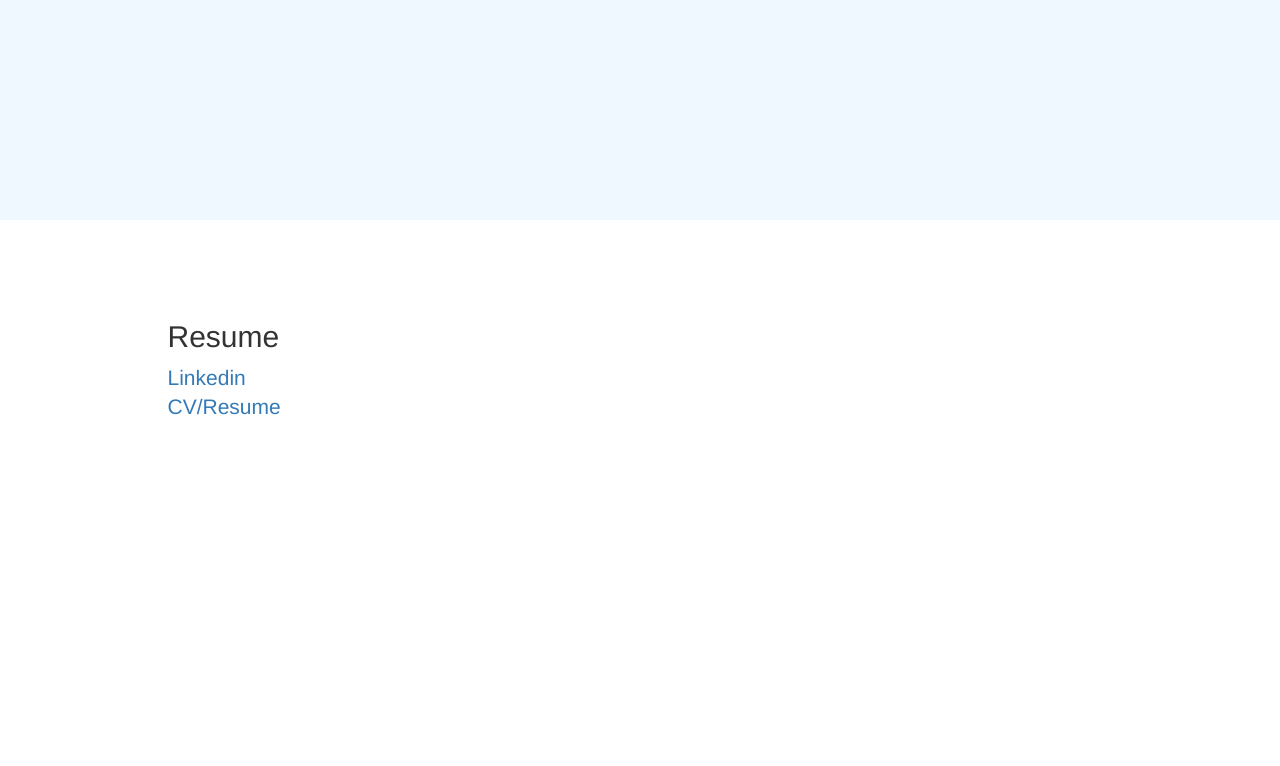
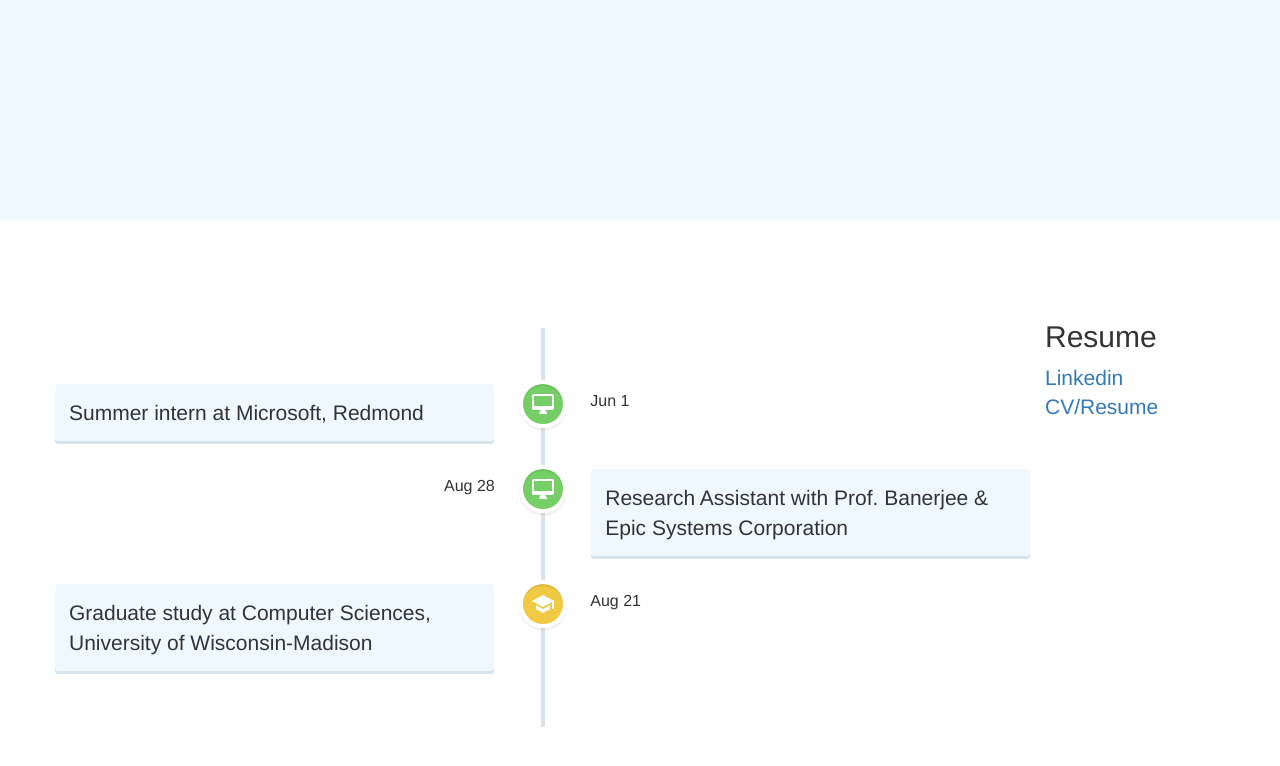
Before and after one commit to jalapao/pages, a plain HTML site: page index.html in a window 1280 px wide. Shown: the part 1380-2146 px from the top of the page. Drawn offline with Linux system fonts and the light colour scheme.

Commit message:
resume with timeline

```diff
--- a/css/index.css
+++ b/css/index.css
@@ -14,3 +14,159 @@ div.semester{
 .disappear{
 	display : none;
 }
+
+.timeline {
+  position: relative;
+  padding: 2em 0;
+}
+
+.timeline::before {
+  /* this is the vertical line */
+  content: '';
+  position: absolute;
+  top: 0;
+  left: 10px;
+  height: 100%;
+  width: 4px;
+  background: #D7E4ED;
+  /*background : #F0F8FF;*/
+}
+
+@media only screen and (min-width: 1170px) {
+  .timeline {
+    margin-top: 2em;
+    margin-bottom: 2em;
+  }
+  .timeline::before {
+    left: 50%;
+    margin-left: -2px;
+  }
+}
+
+.timeline-block{
+	position : relative;
+	margin : 2em 0;
+}
+
+.timeline-block:after {
+  content: "";
+  display: table;
+  clear: both;
+}
+
+.timeline-img {
+  position : absolute;
+  top : 0;
+  left : 0;
+  width : 40px;
+  height : 40px;
+  border-radius : 50%;
+  box-shadow : 0 0 0 4px white, inset 0 2px 0 rgba(0, 0, 0, 0.08), 0 3px 0 4px rgba(0, 0, 0, 0.05);
+}
+
+.timeline-img img {
+  display : block;
+  width : 24px;
+  height : 24px;
+  position : relative;
+  left : 50%;
+  top : 50%;
+  margin-left : -12px;
+  margin-top : -12px;
+}
+
+.work-img {
+  background : #75ce66;
+}
+
+.school-img{
+  background : #f0ca45;
+}
+
+@media only screen and (min-width: 1170px) {
+  .timeline-img {
+    width : 40px;
+    height : 40px;
+    left : 50%;
+    margin-left: -20px;
+    /* Force Hardware Acceleration in WebKit */
+    -webkit-transform : translateZ(0);
+    -webkit-backface-visibility : hidden;
+  }
+}
+
+.timeline-content {
+  position : relative;
+  margin-left : 20px;
+  background : #F0F8FF;
+  border-radius : 0.25em;
+  padding : 1em;
+  box-shadow : 0 3px 0 #d7e4ed;
+}
+
+.timeline-content:after {
+  content : "";
+  display : table;
+  clear : both;
+}
+
+/*.timeline-content p{
+  font-size : 13px;
+  margin: 1em 0;
+  line-height: 1.6;
+}*/
+
+.timeline-content p{
+	margin-bottom: 0px;
+}
+
+.timeline-date{
+	font-size : 13px;
+}
+
+/*@media only screen and (min-width: 768px) {
+  .timeline-content p{
+  	font-size : 16px;
+  }
+}*/
+
+@media only screen and (min-width: 1170px) {
+  .timeline-content{
+  	width : 45%;
+  	margin-left : 0px;
+  }
+
+  .timeline-content::before {
+    top: 24px;
+    left: 100%;
+    border-color: transparent;
+    border-left-color: white;
+  }
+
+  .timeline-date {
+    position: absolute;
+    width: 100%;
+    left: 122%;
+    top: 6px;
+    font-size: 16px;
+  }
+
+  .timeline-block:nth-child(even) .timeline-content {
+    float: right;
+  }
+  .timeline-block:nth-child(even) .timeline-content::before {
+    top: 24px;
+    left: auto;
+    right: 100%;
+    border-color: transparent;
+    border-right-color: white;
+  }
+  .timeline-block:nth-child(even) .timeline-content {
+    float: right;
+  }
+  .timeline-block:nth-child(even) .timeline-content .timeline-date {
+    left: auto;
+    right: 122%;
+    text-align: right;
+  }
+}
--- a/index.html
+++ b/index.html
@@ -111,7 +111,40 @@
     <section id="resume" class="singlepage-section odd">
       <div class="container">
         <div class="row">
-          <div class="col-md-10 col-md-offset-1">
+          <div class="col-md-10 timeline">
+            <div class="timeline-block">
+              <div class="timeline-img work-img">
+                <img src="img/work.png" alt="Work">
+              </div>
+              <div class="timeline-content">
+                <p class="lead">Summer intern at Microsoft, Redmond</p>
+                <span class="timeline-date">Jun 1</span>
+              </div>
+            </div>
+
+            <div class="timeline-block">
+              <div class="timeline-img work-img">
+                <img src="img/work.png" alt="Work">
+              </div>
+              <div class="timeline-content">
+               <p class="lead">Research Assistant with Prof. Banerjee & Epic Systems Corporation</p>
+                <span class="timeline-date">Aug 28</span>
+              </div>
+            </div>
+
+            <div class="timeline-block">
+              <div class="timeline-img school-img">
+                <img src="img/school.png" alt="School">
+              </div>
+              <div class="timeline-content">
+                <p class="lead">Graduate study at Computer Sciences, University of Wisconsin-Madison</p>
+                <span class="timeline-date">Aug 21</span>
+              </div>
+            </div>
+
+          </div>
+
+          <div class="col-md-2">
             <h2>Resume</h2>
             <p class="lead"><a href="https://www.linkedin.com/in/yiranwisc">Linkedin</a><br>
             <a href="img/resume.pdf">CV/Resume</a></p>
```
Also changed, not shown: img/school.png (added), img/work.png (added).
